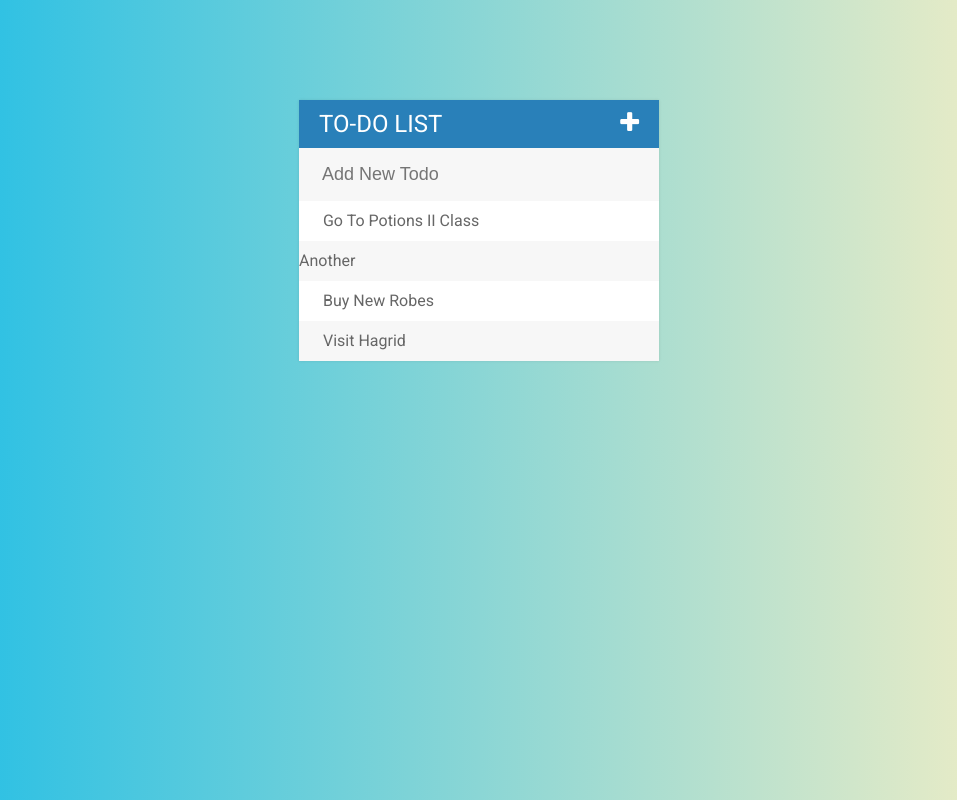
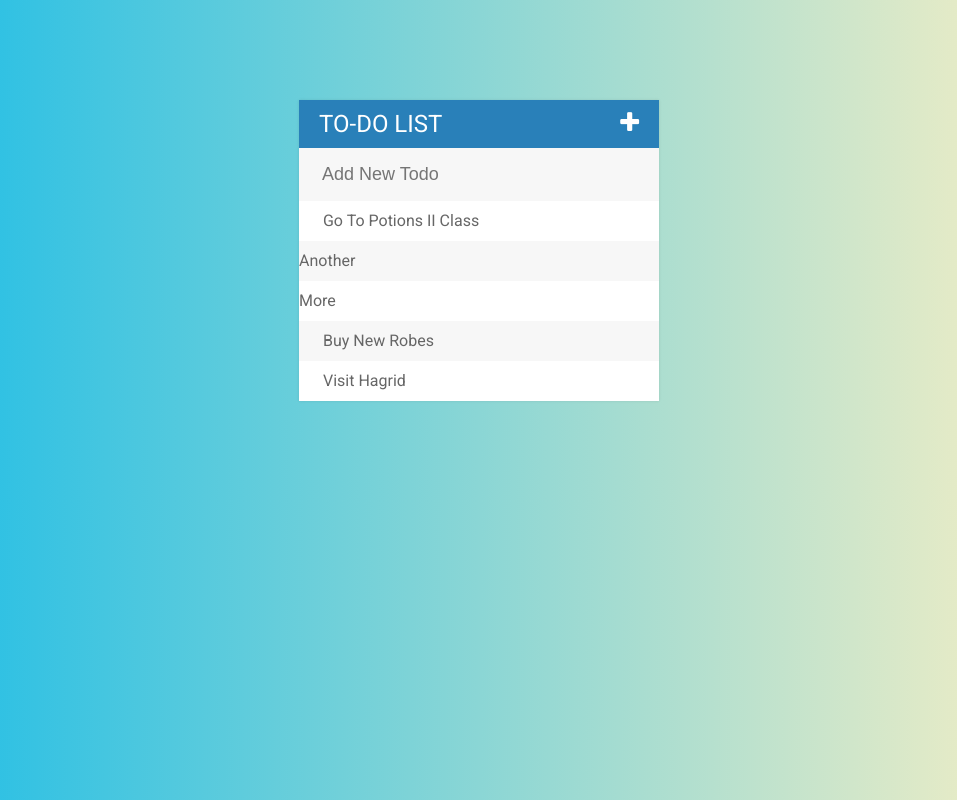
Before and after one commit to virtual/web-dev-bootcamp-jquery-todo, a plain HTML site: page index.html in a window 1280 px wide. Shown: the whole page, without its empty margins (161-1118 px from the left). Drawn offline with Linux system fonts and the light colour scheme.

Commit message:
change by windows

```diff
--- a/index.html
+++ b/index.html
@@ -2,7 +2,6 @@
 <html>
 <head>
 	<title>Todo Fun  List</title>
-
 	<link rel="stylesheet" type="text/css" href="assets/css/todos.css">
 	<link href='https://fonts.googleapis.com/css?family=Roboto:400,700,500' rel='stylesheet' type='text/css'>
 	<link rel="stylesheet" type="text/css" href="https://cdnjs.cloudflare.com/ajax/libs/font-awesome/4.4.0/css/font-awesome.css">
@@ -17,6 +16,8 @@
 	<ul>
 		<li><span><i class="fa fa-trash"></i></span> Go To Potions II Class</li>
 		<li>Another</li>
+		<li>More</li>
+
 		<li><span><i class="fa fa-trash"></i></span> Buy New Robes</li>
 		<li><span><i class="fa fa-trash"></i></span> Visit Hagrid</li>
 	</ul>
```
